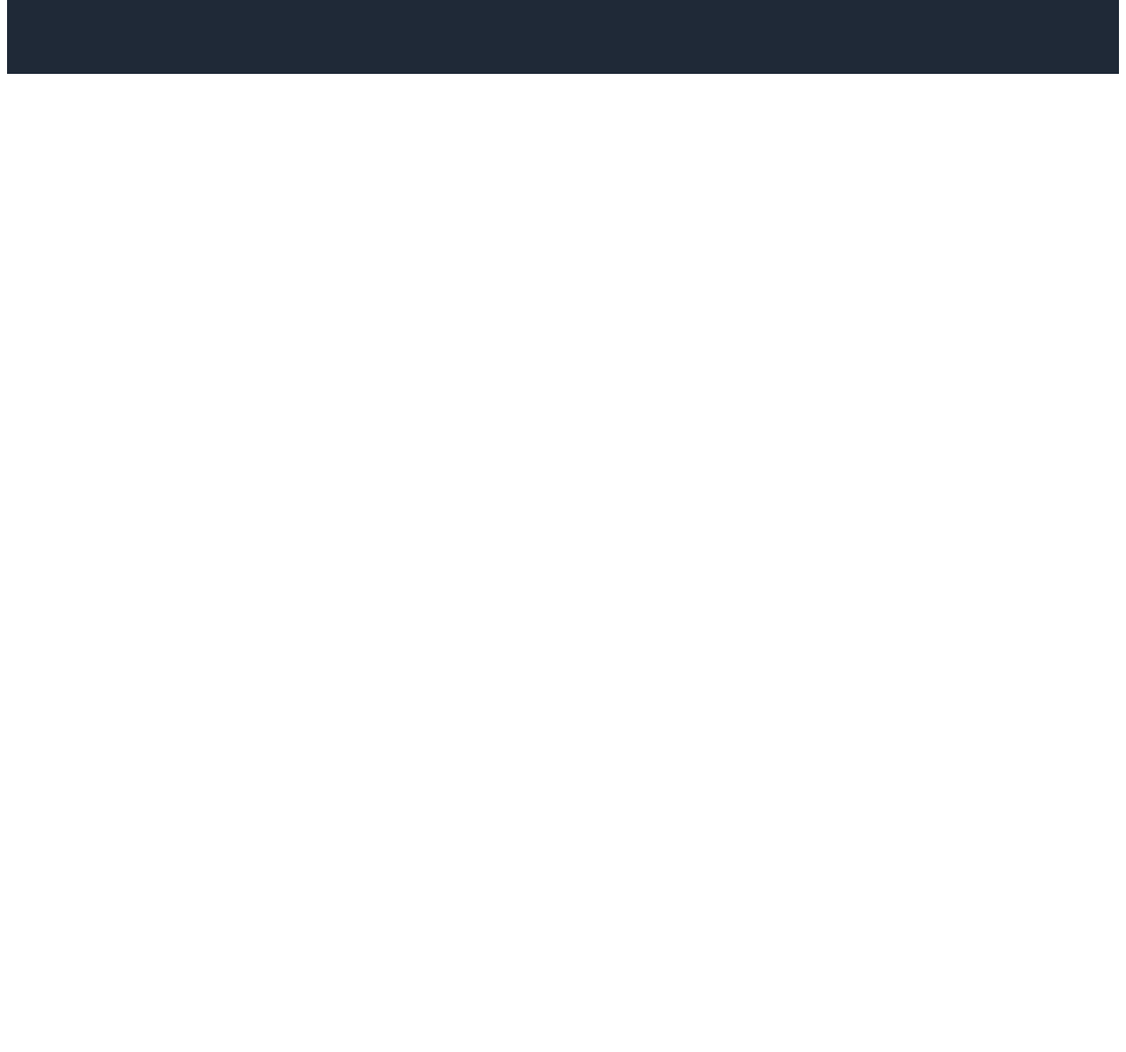
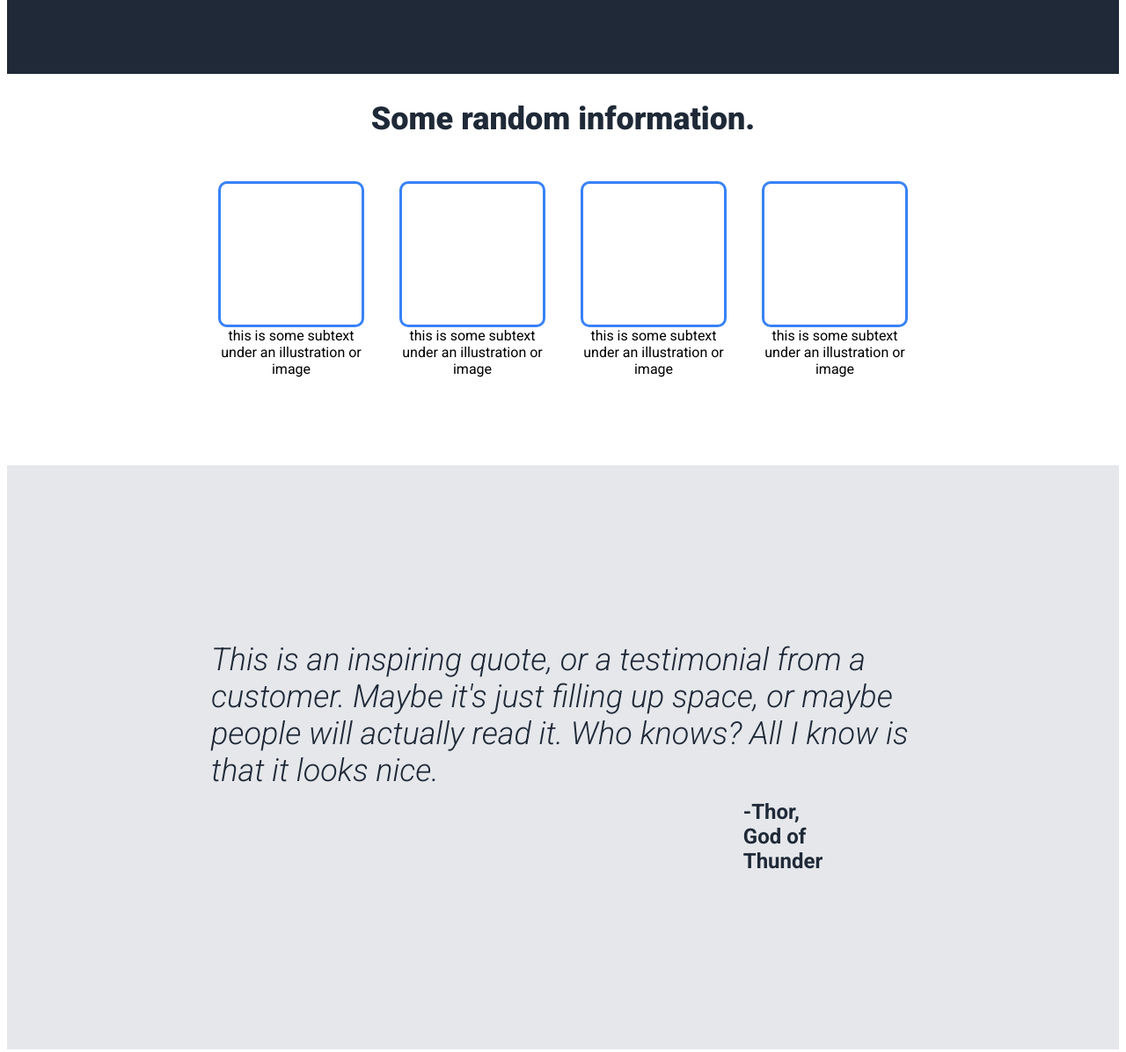
Before and after one commit to lithoformer/landingpage, a plain HTML site: page index.html in a window 1280 px wide. Shown: the part 500-1696 px from the top of the page at 88% size. Before the commit the page ends 800 px from the top, so only its background shows below. Drawn offline with Linux system fonts and the light colour scheme; a web font is replaced by a local one.

Commit message:
added quote part

```diff
--- a/index.html
+++ b/index.html
@@ -32,8 +32,33 @@
             </div>
             <div class="topright">this is a placeholder for an image</div>
         </div>
-        <div class="info"></div>
-        <div class="quote"></div>
+        <div class="info">
+            <div class="infotext">Some random information.</div>
+            <div class="images">
+                <div class="imgblock">
+                    <div class="img"> </div>
+                    <div class="imgtext">this is some subtext under an illustration or image</div>
+                </div>
+                <div class="imgblock">
+                    <div class="img"> </div>
+                    <div class="imgtext">this is some subtext under an illustration or image</div>
+                </div>
+                <div class="imgblock">
+                    <div class="img"> </div>
+                    <div class="imgtext">this is some subtext under an illustration or image</div>
+                </div>
+                <div class="imgblock">
+                    <div class="img"> </div>
+                    <div class="imgtext">this is some subtext under an illustration or image</div>
+                </div>
+            </div>
+        </div>
+        <div class="quote">
+            <div class="quotetext">This is an inspiring quote, or a testimonial from a customer. Maybe it's just filling
+                up
+                space, or maybe people will actually read it. Who knows? All I know is that it looks nice.</div>
+            <div class="quotesign">-Thor, God of Thunder</div>
+        </div>
         <div class="signup"></div>
         <div class="footer"></div>
     </div>
--- a/styles.css
+++ b/styles.css
@@ -19,7 +19,8 @@ a,
 }
 
 .subtext {
-    width: 450px;
+    min-width: 450px;
+    flex: 1 0 auto;
 }
 
 .header,
@@ -57,6 +58,7 @@ a,
 .top {
     display: flex;
     flex-direction: row;
+    justify-content: space-between;
 }
 
 .topright {
@@ -75,7 +77,76 @@ a,
     display: flex;
     flex-direction: column;
     justify-content: space-between;
+    flex-wrap: wrap;
     width: 300px;
     height: 300px;
     margin-bottom: 100px;
 }
+
+.infotext {
+    font-size: 36px;
+    font-weight: 800;
+    color: #1f2937;
+    margin: 30px;
+}
+
+.info {
+    display: flex;
+    flex-direction: column;
+    align-items: center;
+    justify-content: center;
+    margin-bottom: 100px;
+}
+
+.images {
+    display: flex;
+    flex-direction: row;
+    justify-content: space-between;
+    align-items: center;
+}
+
+.img {
+    height: 160px;
+    width: 160px;
+    border: 3px solid #3882f6;
+    border-radius: 10px;
+    margin: 20px;
+    margin-bottom: 0;
+}
+
+.imgblock {
+    display: flex;
+    flex-direction: column;
+    align-items: center;
+    justify-content: center;
+}
+
+.imgtext {
+    width: 160px;
+    text-align: center;
+}
+
+.quote {
+    display: flex;
+    align-items: center;
+    flex-direction: column;
+    justify-content: space-between;
+    background-color: #e5e7eb;
+}
+
+.quotetext {
+    font-size: 36px;
+    font-style: italic;
+    font-weight: 300;
+    color: #1f2937;
+    margin: 200px 1000px 0px 1000px;
+    height: 180px;
+    width: 800px;
+}
+
+.quotesign {
+    font-size: 24px;
+    color: #1f2937;
+    font-weight: bold;
+    margin: 0px 500px 200px 1000px;
+}
```
